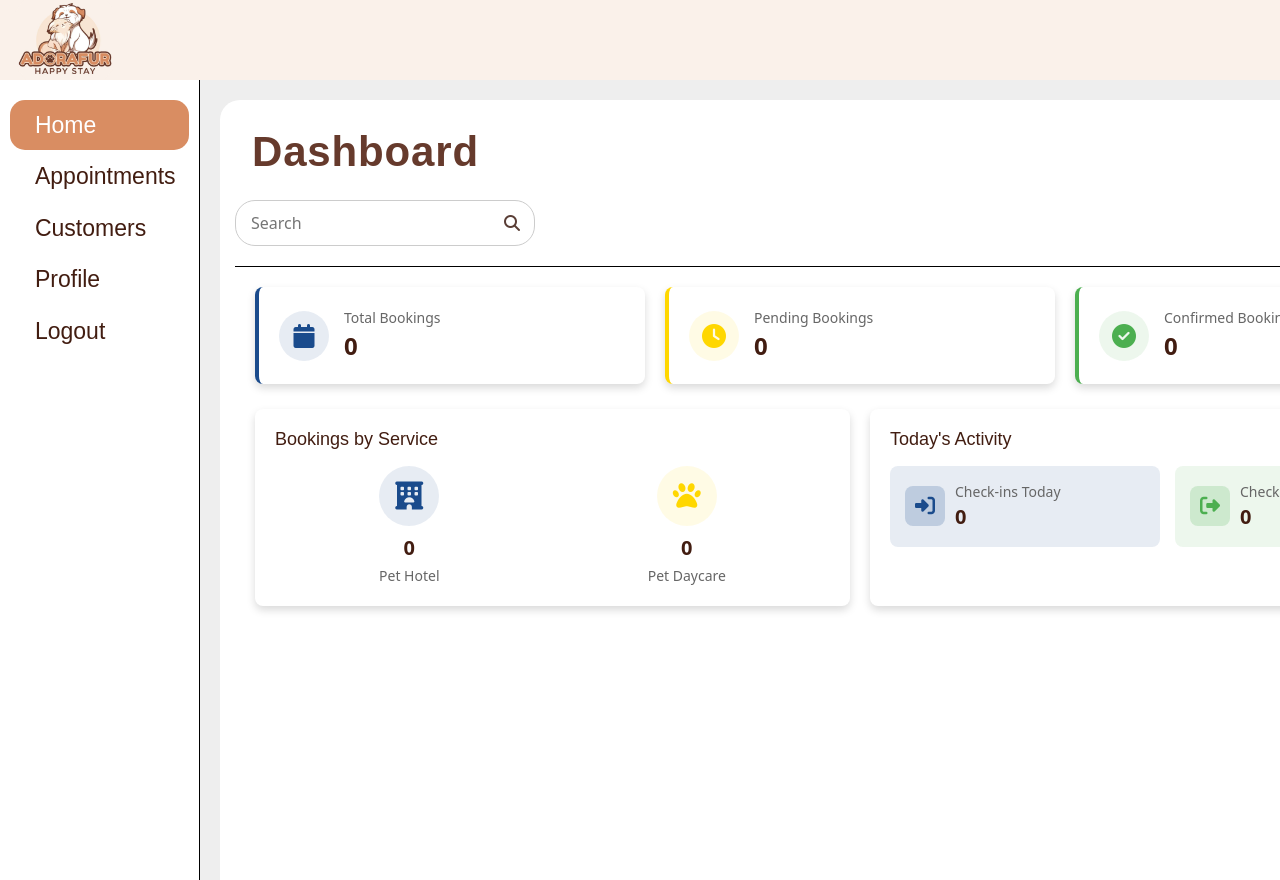
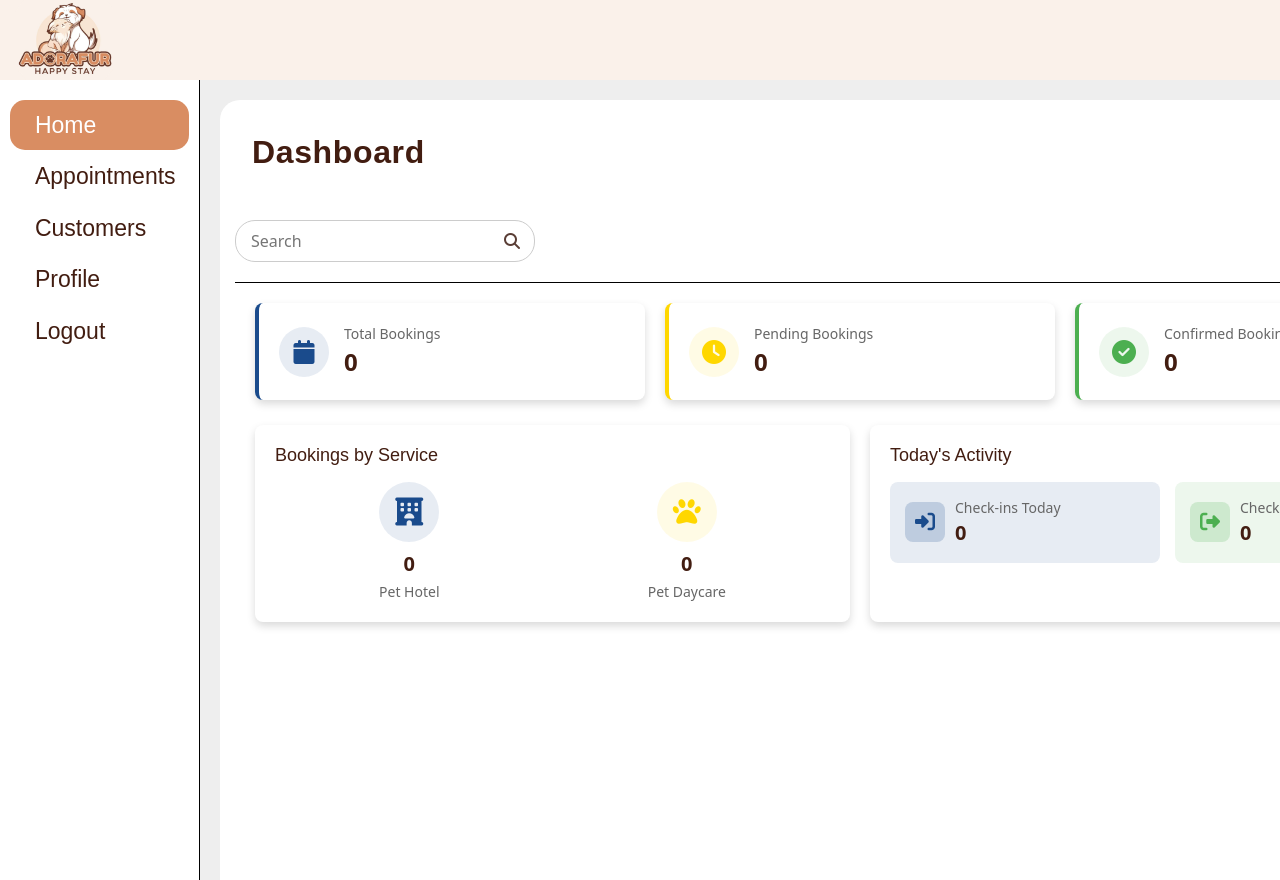
Before and after one commit to TiramisuCoders/Adorafur, a PHP site: page /admin/admin_home.php in a window 1280 px wide. Run offline with PHP 8.4, Linux system fonts and the light colour scheme; the visitor is signed in with stand-in values (Sample User, id 1); data that the repository does not hold is empty; some libraries are stand-ins or nearby versions.

Commit message:
searchbar trying to fix

```diff
--- a/admin/admin_home.php
+++ b/admin/admin_home.php
@@ -48,7 +48,6 @@ try {
     $stmt = $conn->query("SELECT  admin_id, admin_name FROM admin");
 
     $staffNames = $stmt->fetchAll(PDO::FETCH_ASSOC);
-
 } catch (PDOException $e) {
     echo "Error: " . $e->getMessage();
 }
@@ -57,6 +56,7 @@ try {
 
 <!DOCTYPE html>
 <html lang="en" dir="ltr">
+
 <head>
     <meta charset="UTF-8">
     <meta name="viewport" content="width=device-width, initial-scale=1.0">
@@ -76,7 +76,7 @@ try {
 
         .search-box input {
             width: 100%;
-            padding: 10px 15px;
+            padding: 8px 15px;
             padding-right: 40px;
             border-radius: 20px;
             border: 1px solid #ccc;
@@ -97,6 +97,21 @@ try {
             color: #5a3e36;
         }
 
+        .head {
+            padding: 20px 0 0 0;
+        }
+
+        .head-text {
+            margin: 0 0 15px 0;
+            font-size: 2rem;
+            color: #421D11;
+            font-family: 'BalooTammudu2-Bold', sans-serif;
+        }
+
+        .search-box-container {
+            margin-bottom: 20px;
+        }
+
         /* Hide rows that don't match search */
         tr.hidden-row {
             display: none;
@@ -105,7 +120,8 @@ try {
 
     <style>
         /* Additional styles for scrollable panel */
-    html, body {
+        html,
+        body {
             height: 100%;
             margin: 0;
             padding: 0;
@@ -113,9 +129,12 @@ try {
 
         .panel-container {
             max-height: calc(100vh - 80px);
-        overflow-y: scroll; /* Changed from auto to scroll */
-        scrollbar-width: none; /* Firefox */
-        -ms-overflow-style: none; /* IE and Edge */
+            overflow-y: scroll;
+            /* Changed from auto to scroll */
+            scrollbar-width: none;
+            /* Firefox */
+            -ms-overflow-style: none;
+            /* IE and Edge */
             padding: 0 15px 20px;
             width: 100%;
             max-width: 1400px;
@@ -152,7 +171,7 @@ try {
 <body style="background-color: #eee; height: 100vh;">
     <!-- NAVIGATION BAR -->
     <nav class="nav-bar">
-        <a href = "../home.php"><img class="adorafur-logo" src="admin-pics/adorafur-logo.png" alt="Adorafur Logo" /></a>
+        <a href="../home.php"><img class="adorafur-logo" src="admin-pics/adorafur-logo.png" alt="Adorafur Logo" /></a>
         <div class="nav-container">
             <div class="home-button active">
                 <a href="admin_home.php" class="home-text">Home</a>
@@ -178,9 +197,8 @@ try {
     <!-- HOME PAGE -->
     <div class="panel-container">
         <div class="head">
-            <h6  class="head-text">Dashboard</h6>
-            <!-- Current date display with day of week -->
-            <div class="search-box-container" style="margin: 20px 0; display: flex; justify-content: flex-start;">
+            <h6 class="head-text">Dashboard</h6>
+            <div class="search-box-container">
                 <div class="search-box">
                     <input type="text" id="searchInput" placeholder="Search">
                     <span class="icon"><i class="fa-solid fa-magnifying-glass"></i></span>
@@ -188,7 +206,7 @@ try {
             </div>
         </div>
 
-        <!-- Add search box here -->
+
 
 
         <div class="dashboard-overview" style="margin: 20px;">
@@ -389,7 +407,7 @@ try {
                                     data-payment-status="<?php echo htmlspecialchars($fetch_reservations['pay_status']); ?>"
                                     data-mop="<?php echo htmlspecialchars($fetch_reservations['pay_mop']); ?>"
                                     data-reference-number="<?php echo htmlspecialchars($fetch_reservations['pay_reference_number']); ?>"
-                        data-book-balance="<?php echo htmlspecialchars($fetch_reservations['b_balance'])?>"
+                                    data-book-balance="<?php echo htmlspecialchars($fetch_reservations['b_balance']) ?>"
 
 
 
@@ -470,7 +488,7 @@ try {
                                 <div class="mb-3">
                                     <label class="form-label">Owner Name:</label>
                                     <input type="text" class="form-control" name="ownerName" id="ownerName" readonly>
-                                <input type="hidden" name="ownerId" id="ownerId"?>
+                                    <input type="hidden" name="ownerId" id="ownerId" ?>
                                 </div>
                                 <div class="mb-3">
                                     <label class="form-label">Contact:</label>
@@ -610,8 +628,12 @@ document.addEventListener('DOMContentLoaded', function() {
                 const now = new Date();
 
                 // Get day of week, month, day, and year separately
-    const dayOfWeek = now.toLocaleDateString('en-US', { weekday: 'long' });
-    const month = now.toLocaleDateString('en-US', { month: 'long' });
+                const dayOfWeek = now.toLocaleDateString('en-US', {
+                    weekday: 'long'
+                });
+                const month = now.toLocaleDateString('en-US', {
+                    month: 'long'
+                });
                 const day = now.getDate();
                 const year = now.getFullYear();
 
@@ -627,7 +649,7 @@ document.addEventListener('DOMContentLoaded', function() {
             setInterval(updateDateDisplay, 86400000); // Update once per day (in milliseconds)
 
             var bookingModal = document.getElementById('bookingModal');
-    bookingModal.addEventListener('show.bs.modal', function (event) {
+            bookingModal.addEventListener('show.bs.modal', function(event) {
                 var button = event.relatedTarget;
                 var bookingId = button.getAttribute('data-booking-id');
                 var modalBookingId = document.getElementById('modalBookingId');
@@ -669,7 +691,7 @@ document.addEventListener('DOMContentLoaded', function() {
                     .catch(error => console.error('Error:', error));
             });
 
-    document.getElementById('saveButton').addEventListener('click', function (e) {
+            document.getElementById('saveButton').addEventListener('click', function(e) {
                 e.preventDefault();
 
                 var formData = new FormData();
@@ -822,7 +844,7 @@ document.addEventListener("DOMContentLoaded", () => {
             // Add event listener for payment mode change
             const paymentModeSelect = document.getElementById("paymentModeAdd")
             if (paymentModeSelect) {
-    paymentModeSelect.addEventListener("change", function () {
+                paymentModeSelect.addEventListener("change", function() {
                     const otherPaymentMode = document.getElementById("otherPaymentMode")
                     if (this.value === "others") {
                         otherPaymentMode.classList.remove("d-none")
@@ -895,7 +917,6 @@ function recalculateBookingAmount() {
                     alert('An error occurred while recalculating the booking amount.');
                 });
         }
-
     </script>
 
     <!-- Add Payment Modal -->
@@ -911,7 +932,7 @@ function recalculateBookingAmount() {
                         <input type="hidden" id="paymentBookingId" name="booking_id">
                         <input type="hidden" id="currentBalance" name="current_balance">
 
-          <input type="hidden" name="customer_id" value="<?= $fetch_reservations['owner_id']?>">
+                        <input type="hidden" name="customer_id" value="<?= $fetch_reservations['owner_id'] ?>">
 
 
                         <div class="mb-3">
@@ -990,4 +1011,5 @@ function recalculateBookingAmount() {
     </script>
 
 </body>
+
 </html>
```
Lines whose indentation alone changed are shown as unchanged.
